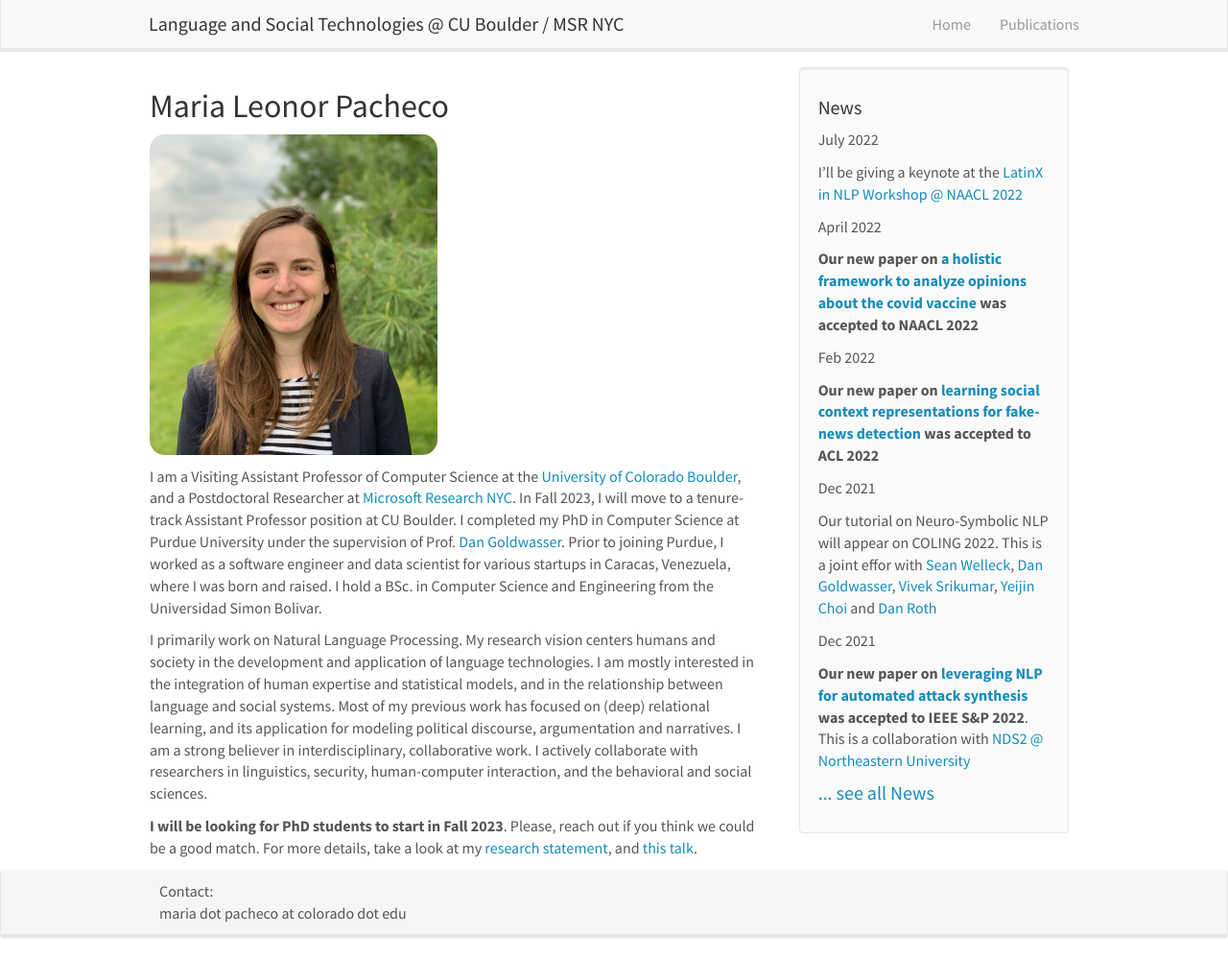
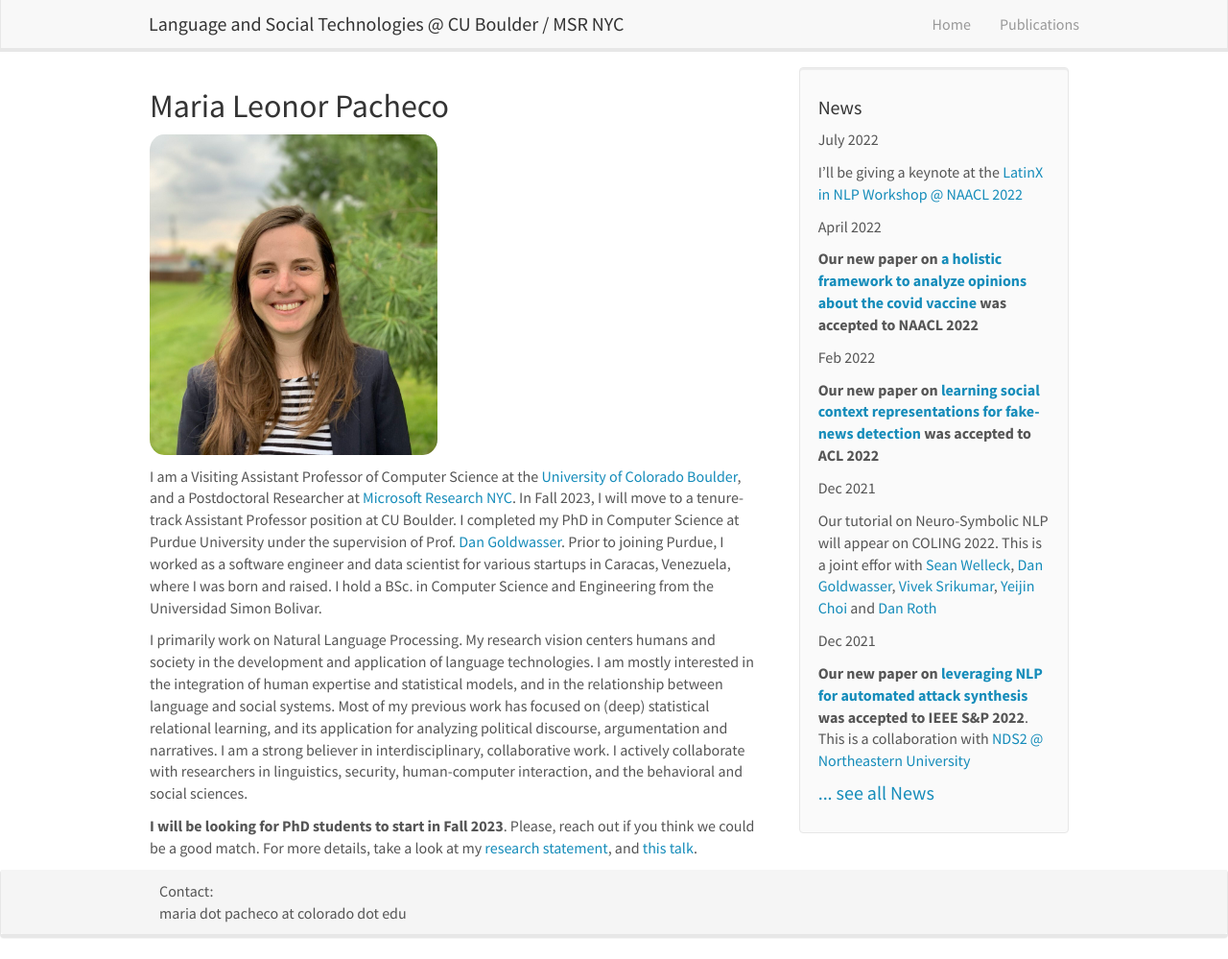
Before and after one commit to mlpacheco/mlpacheco.github.io, a Jekyll site: the page built from _pages/home.md, in a window 1280 px wide and 999 px high. Shown: the whole window at 96% size. Built offline with Jekyll 4.4.1, drawn with Linux system fonts in a browser that asks for light colours; nearby versions of some CDN libraries.

Commit message:
Update home.md

```diff
--- a/_pages/home.md
+++ b/_pages/home.md
@@ -10,7 +10,7 @@ I am a Visiting Assistant Professor of Computer Science at the [University of Co
 NYC](https://www.microsoft.com/en-us/research/lab/microsoft-research-new-york/). In Fall 2023, I will move to a tenure-track Assistant Professor position at CU Boulder. I completed my PhD in Computer Science at Purdue University under the supervision of Prof. [Dan Goldwasser](https://www.cs.purdue.edu/homes/dgoldwas/). Prior to joining Purdue, I worked as a software engineer and data scientist for various startups in Caracas, Venezuela, where I was born and raised. I hold a BSc. in Computer Science and Engineering from the Universidad Simon Bolivar.
 
 
-I primarily work on Natural Language Processing. My research vision centers humans and society in the development and application of language technologies. I am mostly interested in the integration of human expertise and statistical models, and in the relationship between language and social systems. Most of my previous work has focused on (deep) relational learning, and its application for modeling political discourse, argumentation and narratives. I am a strong believer in interdisciplinary, collaborative work. I actively collaborate with researchers in linguistics, security, human-computer interaction, and the behavioral and social sciences.
+I primarily work on Natural Language Processing. My research vision centers humans and society in the development and application of language technologies. I am mostly interested in the integration of human expertise and statistical models, and in the relationship between language and social systems. Most of my previous work has focused on (deep) statistical relational learning, and its application for analyzing political discourse, argumentation and narratives. I am a strong believer in interdisciplinary, collaborative work. I actively collaborate with researchers in linguistics, security, human-computer interaction, and the behavioral and social sciences.
 
 
 **I will be looking for PhD students to start in Fall 2023**. Please, reach out if you think we could be a good match. For more details, take a look at my [research statement](https://mlpacheco.github.io/files/mlpacheco_research_statement.pdf), and [this talk](https://www.youtube.com/watch?v=MMDD9kgVKJA).
```
